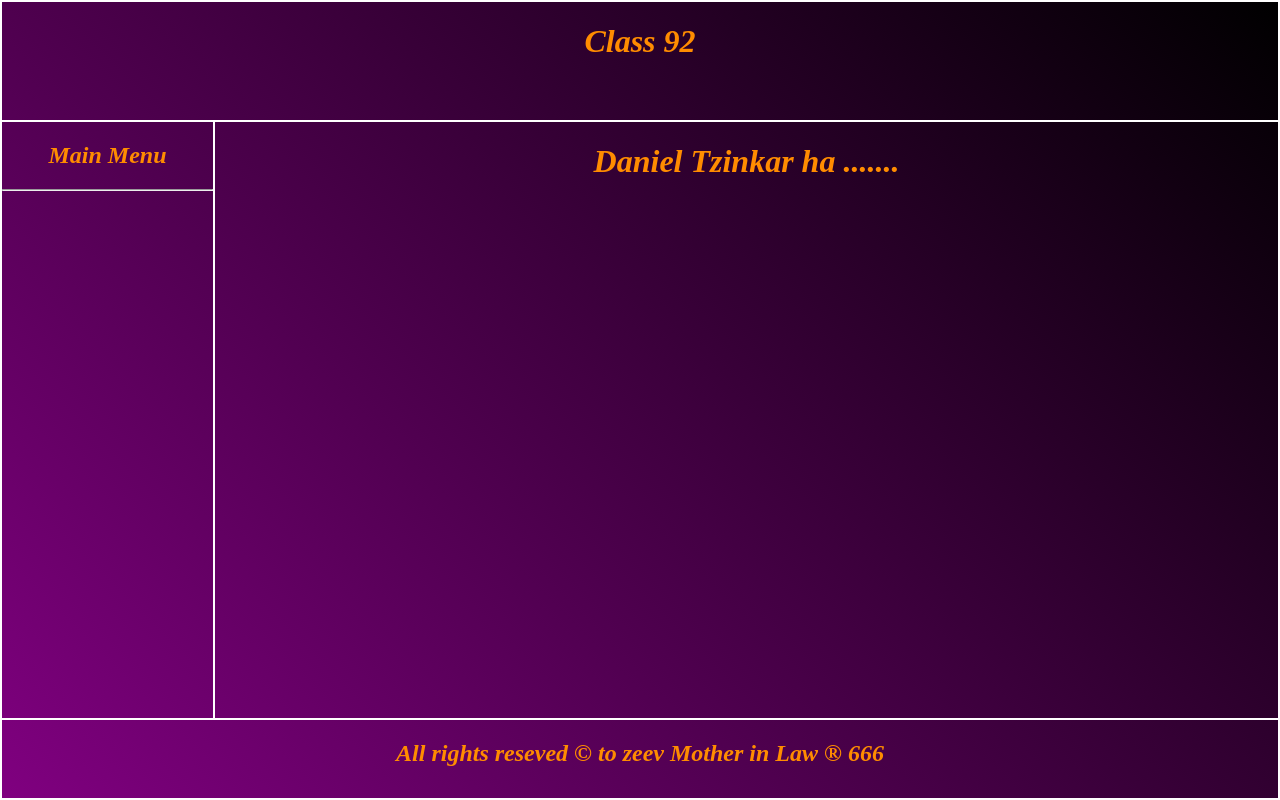
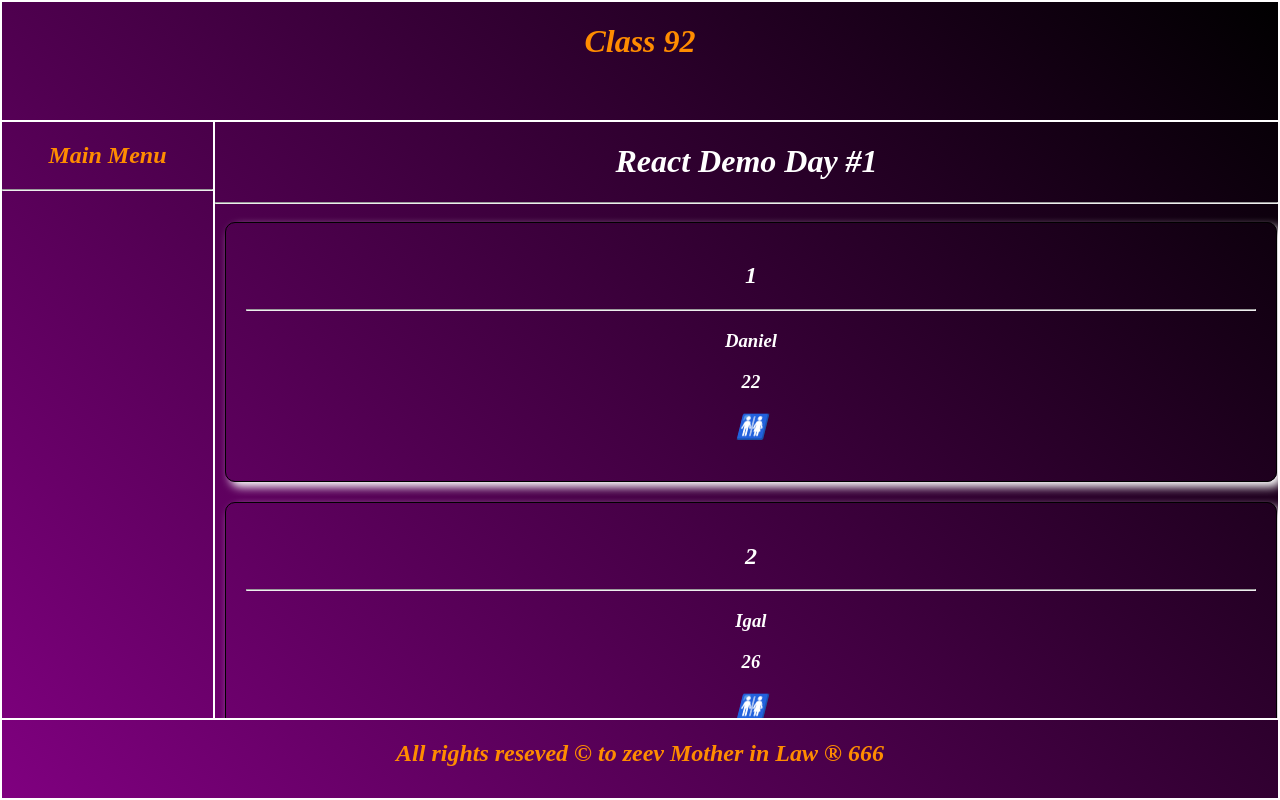
Before and after one commit to zeev-mindali/class-92, a React (Create React App) app in the folder react/react_is_easy/: page / in a window 1280 px wide. Built offline with nearby package versions, Linux system fonts and the light colour scheme.

Commit message:
elena הרעה

```diff
--- a/react/react_is_easy/src/Components/Layout/Home/Home.css
+++ b/react/react_is_easy/src/Components/Layout/Home/Home.css
@@ -1,2 +1,5 @@
 .Home {
+  color: white;
+  overflow: auto;
+  height: 100%;
 }
--- a/react/react_is_easy/src/Components/Layout/Home/Home.tsx
+++ b/react/react_is_easy/src/Components/Layout/Home/Home.tsx
@@ -1,9 +1,89 @@
 import "./Home.css";
+import SingleItem from "./SingleItem/SingleItem";
 
 function Home(): JSX.Element {
+  //   const students = [
+  //     "Daniel",
+  //     "Matan",
+  //     "Shahar #1",
+  //     "Tzvi",
+  //     "Elena",
+  //     "Barak",
+  //     "Daniel",
+  //     "Avi",
+  //     "Shir",
+  //     "Iftat",
+  //     "Lin",
+  //     "Raze",
+  //   ];
+
+  const students = [
+    {
+      id: 1,
+      name: "Daniel",
+      age: 22,
+      openToLove: false,
+    },
+    {
+      id: 2,
+      name: "Igal",
+      age: 26,
+      openToLove: false,
+    },
+    {
+      id: 3,
+      name: "Matan",
+      age: 21,
+      openToLove: false,
+    },
+    {
+      id: 4,
+      name: "Alon 1",
+      age: 27,
+      openToLove: true,
+    },
+    {
+      id: 5,
+      name: "Tzvi",
+      age: 24,
+      openToLove: true,
+    },
+    {
+      id: 6,
+      name: "shir",
+      age: 34,
+      openToLove: true,
+    },
+    {
+      id: 7,
+      name: "Elena",
+      age: 30,
+      openToLove: false,
+    },
+  ];
+
+  const isFriday: boolean = true;
+  const isLogged: boolean = true;
   return (
     <div className="Home">
-      <h1>Daniel Tzinkar ha .......</h1>
+      <h1>React Demo Day #1</h1>
+      <hr />
+      {students.map((item) => (
+        <SingleItem
+          id={item.id}
+          name={item.name}
+          age={item.age}
+          openToLove={item.openToLove}
+        />
+      ))}
+      <br />
+      <br />
+      <br />
+      <div>{isFriday ? "fish and chips" : "Spagati with meat balls"}</div>
+      <br />
+      <br />
+      <br />
+      {isLogged && <div className="Box">Hello my master</div>}
     </div>
   );
 }
--- /dev/null
+++ b/react/react_is_easy/src/Components/Layout/Home/SingleItem/SingleItem.css
@@ -0,0 +1,3 @@
+.SingleItem {
+
+}
--- /dev/null
+++ b/react/react_is_easy/src/Components/Layout/Home/SingleItem/SingleItem.tsx
@@ -0,0 +1,22 @@
+import "./SingleItem.css";
+
+interface userProps {
+  id: number;
+  name: string;
+  age: number;
+  openToLove: boolean;
+}
+
+function SingleItem(props: userProps): JSX.Element {
+  return (
+    <div className="SingleItem Box" style={{ width: "95%" }}>
+      <h2>{props.id}</h2>
+      <hr />
+      <h3>{props.name}</h3>
+      <h3>{props.age}</h3>
+      <h2>{props.openToLove ? "❤" : "🚻"}</h2>
+    </div>
+  );
+}
+
+export default SingleItem;
```
